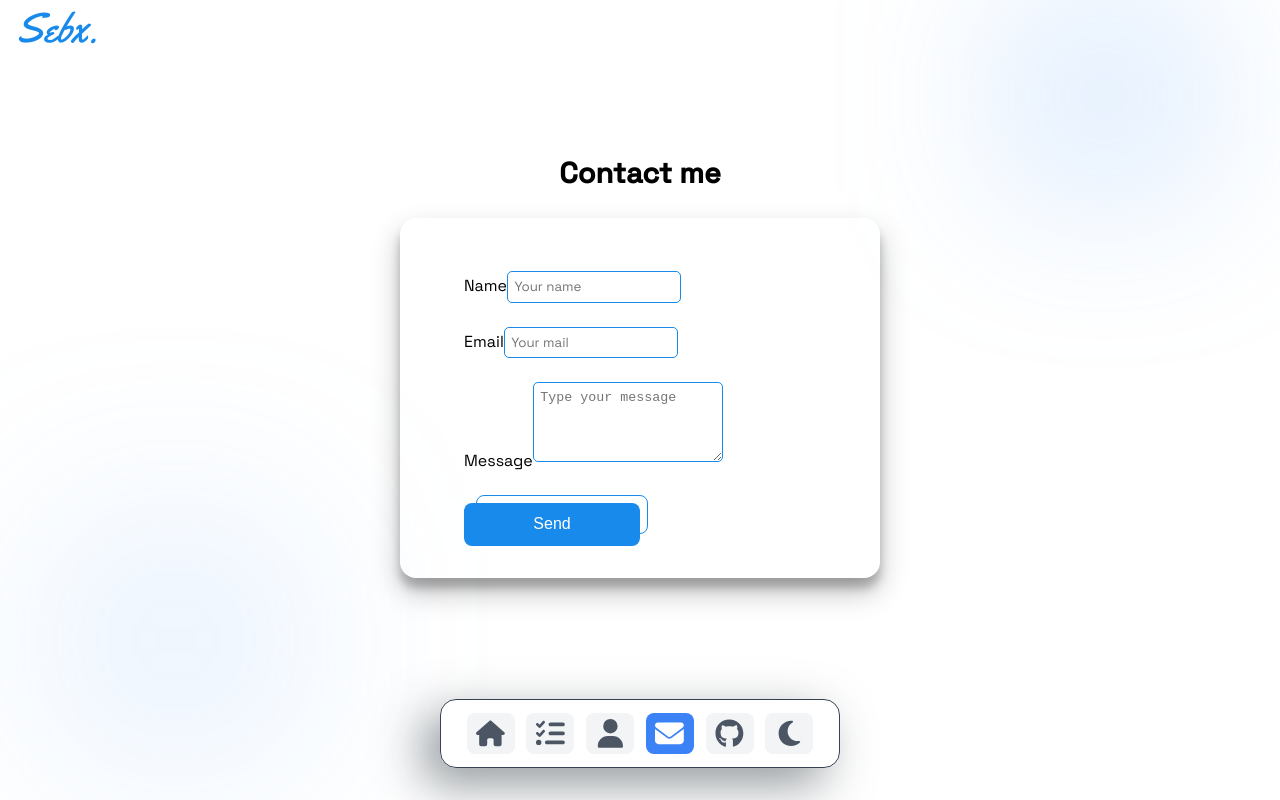
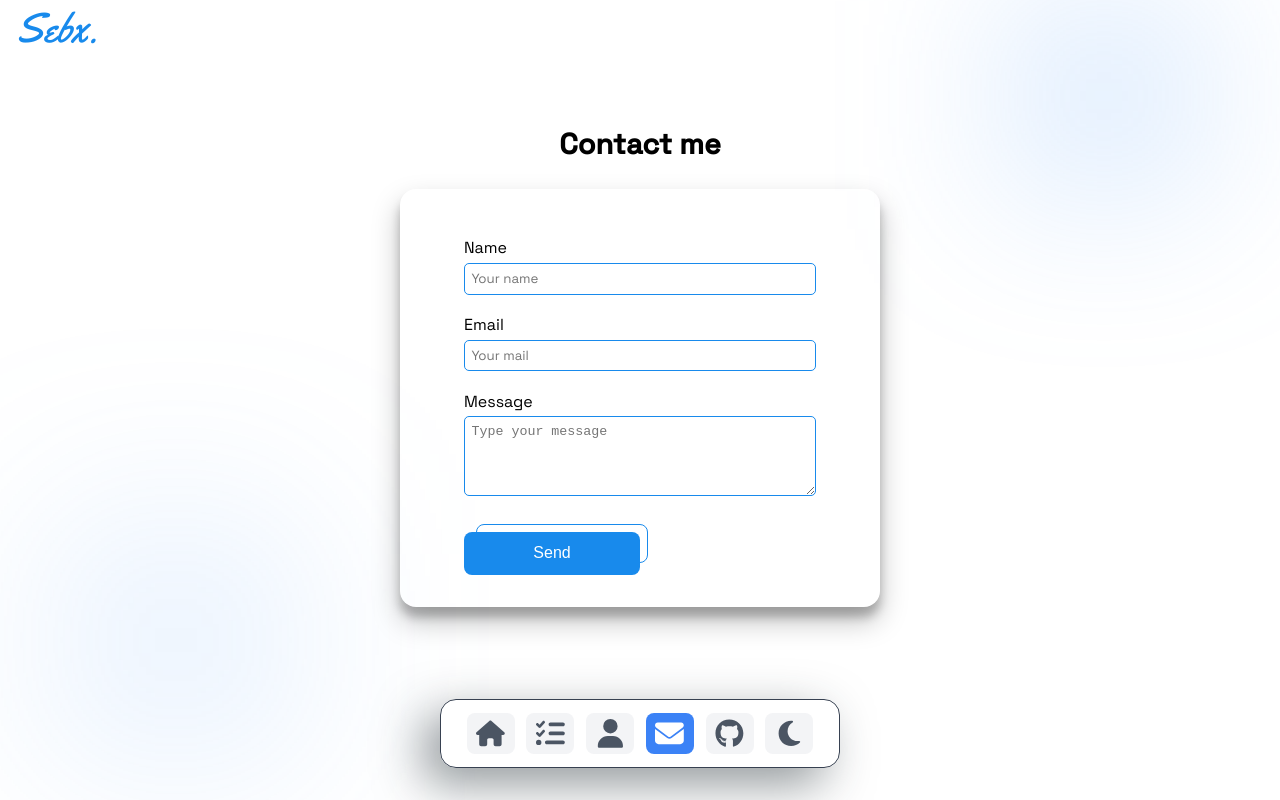
Before and after one commit to ankerx/portfolio, a Next.js app: page /Contact in a window 1280 px wide. Built offline with nearby package versions, Linux system fonts and the light colour scheme.

Commit message:
fix label

```diff
--- a/components/Contact/ContactForm.tsx
+++ b/components/Contact/ContactForm.tsx
@@ -18,6 +18,7 @@ import {
   StyledText,
   StyledTextArea,
   Section,
+  StyledLabel,
 } from "./styledForm";
 import { validationSchema } from "./validation-schema";
 
@@ -67,7 +68,7 @@ function ContactForm() {
           <>
             <StyledHeading>Contact me</StyledHeading>
             <StyledForm ref={form} onSubmit={handleSubmit(onSubmit)}>
-              <label>
+              <StyledLabel>
                 Name
                 <StyledInput
                   aria-invalid={errors.username ? "true" : "false"}
@@ -75,32 +76,32 @@ function ContactForm() {
                   type="text"
                   placeholder="Your name"
                 />
-              </label>
+              </StyledLabel>
               {errors.username && (
                 <StyledMessage role="alert">
                   {errors.username.message}
                 </StyledMessage>
               )}
-              <label>
+              <StyledLabel>
                 Email
                 <StyledInput
                   type="email"
                   {...register("email", { required: true })}
                   placeholder="Your mail"
                 />
-              </label>
+              </StyledLabel>
               {errors.email && (
                 <StyledMessage role="alert">
                   {errors.email.message}
                 </StyledMessage>
               )}
-              <label>
+              <StyledLabel>
                 Message
                 <StyledTextArea
                   {...register("message", { required: true })}
                   placeholder="Type your message"
                 />
-              </label>
+              </StyledLabel>
               {errors.message && (
                 <StyledMessage role="alert">
                   {errors.message.message}
--- a/components/Contact/styledForm.ts
+++ b/components/Contact/styledForm.ts
@@ -99,3 +99,8 @@ export const StyledHeading = styled.h1`
     font-size: 1.8rem;
   }
 `;
+
+export const StyledLabel = styled.label`
+  display: flex;
+  flex-direction: column;
+`;
```
